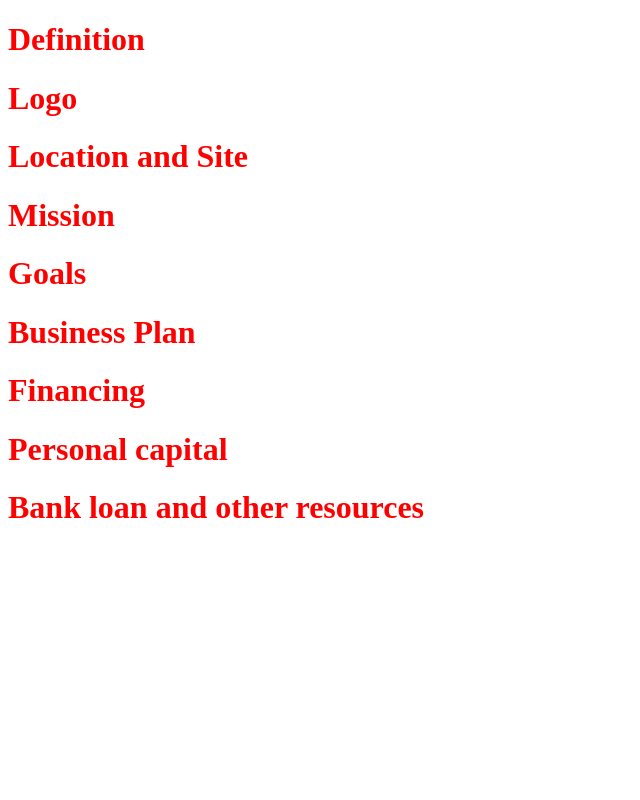
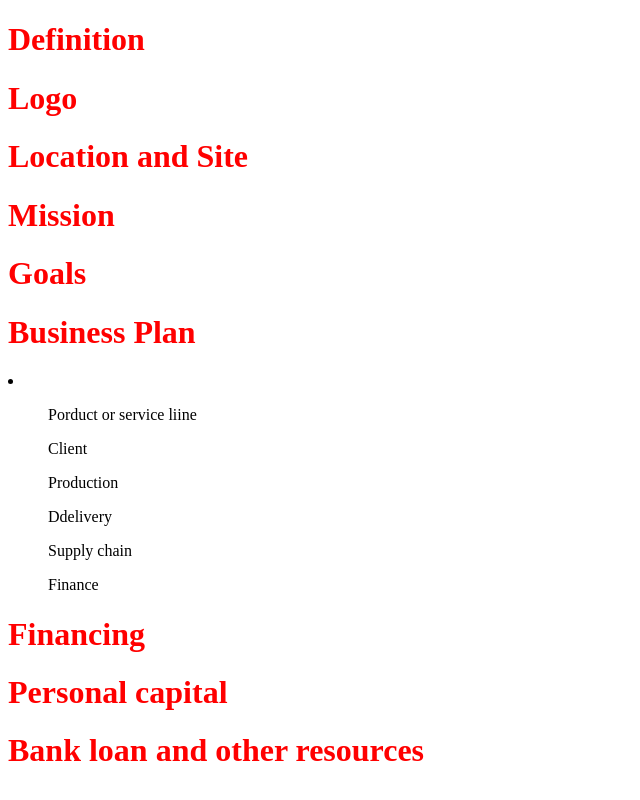
Before and after one commit to Polcarido/OpenClassroomsProjects, a plain HTML site: page index.html in a window 1280 px wide. Shown: the whole page, without its empty margins (0-640 px from the left). Drawn offline with Linux system fonts and the light colour scheme.

Commit message:
index.html

```diff
--- a/index.html
+++ b/index.html
@@ -1,7 +1,7 @@
 <!DOCTYPE html>
 <html>
 <head>
-	<title>Plan B project in CIV</title>
+	<title>Project in CIV</title>
 	<link rel="stylesheet" type="text/css" href="css/cssDoc1.css">
 </head>
 <body>
@@ -11,6 +11,14 @@
 	<h1>Mission</h1>
 	<h1>Goals</h1>
 	<h1>Business Plan</h1>
+		<li>
+			<ul>Porduct or service liine</ul>
+			<ul>Client</ul>
+			<ul>Production</ul>
+			<ul>Ddelivery</ul>
+			<ul>Supply chain</ul>
+			<ul>Finance</ul>
+		</li>
 	<h1>Financing</h1>
 	<h1>Personal capital</h1>
 	<h1>Bank loan and other resources</h1>
```
